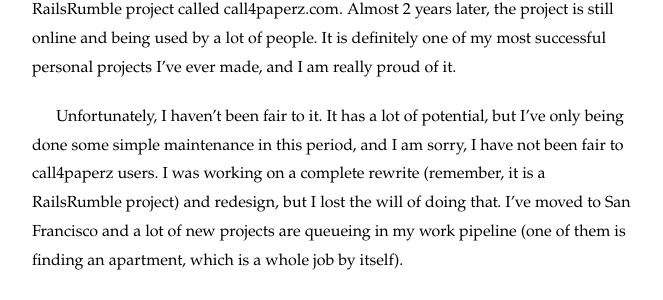
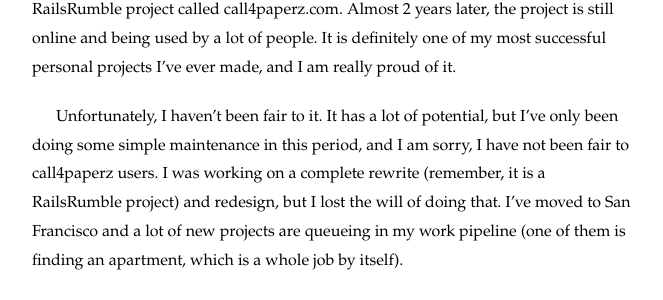
Before and after one commit to diegosaouda/vinibaggio.github.com, a Jekyll site: the page built from _posts/geral/2012-08-25-call4paperz-goes-opensource.markdown, in a window 1280 px wide. Shown: the part 215-515 px from the top of the page, without its empty margins (308-971 px from the left). Built offline with Jekyll 4.4.1, drawn with Linux system fonts in a browser that asks for light colours; Markdown is read by kramdown in place of the engine named in the settings; comment, search, counter and statistics services are not loaded.

Commit message:
Fixing english

```diff
--- a/_posts/geral/2012-08-25-call4paperz-goes-opensource.markdown
+++ b/_posts/geral/2012-08-25-call4paperz-goes-opensource.markdown
@@ -13,7 +13,7 @@ online and being used by a lot of people. It is definitely one of my most
 successful personal projects I've ever made, and I am really proud of it.
 
 Unfortunately, I haven't been fair to it. It has a lot of potential, but I've
-only being done some simple maintenance in this period, and I am sorry, I have
+only been doing some simple maintenance in this period, and I am sorry, I have
 not been fair to call4paperz users. I was working on a complete rewrite
 (remember, it is a RailsRumble project) and redesign, but I lost the will of
 doing that. I've moved to San Francisco and a lot of new projects are queueing
```
